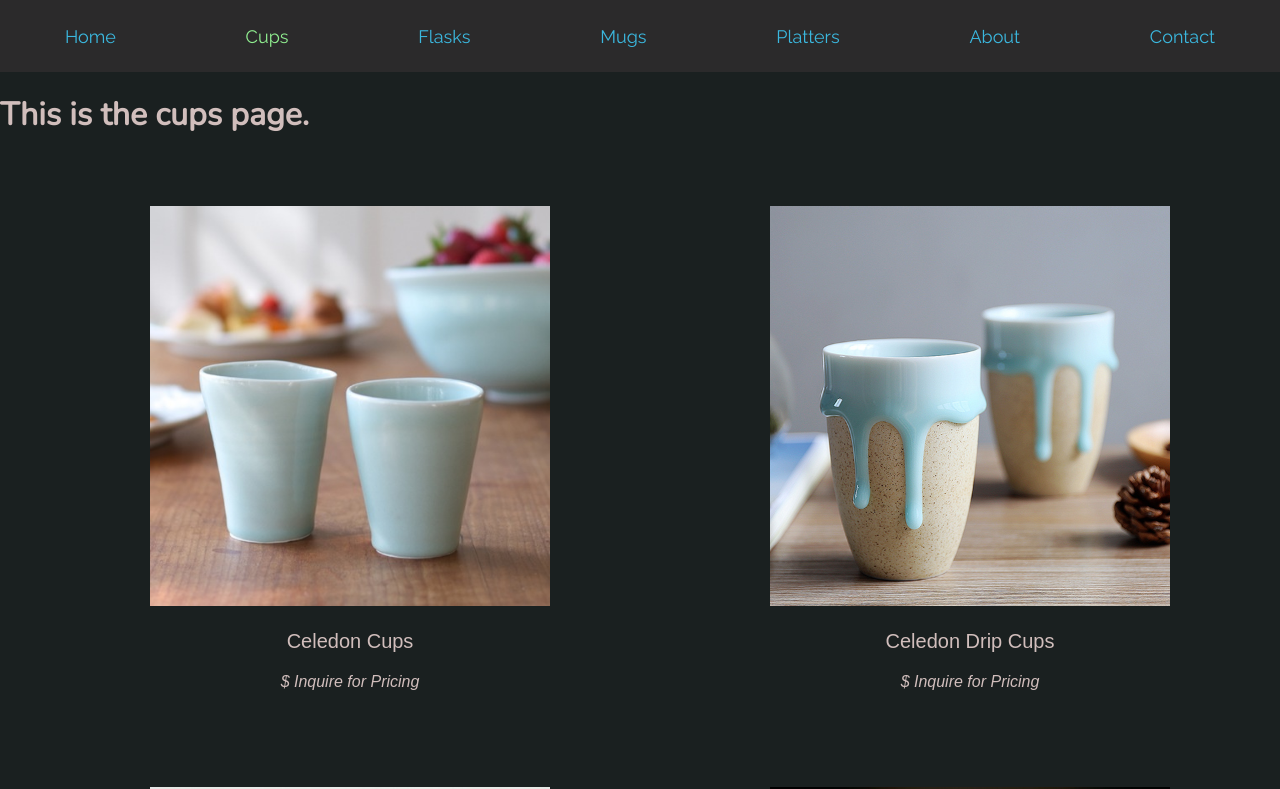
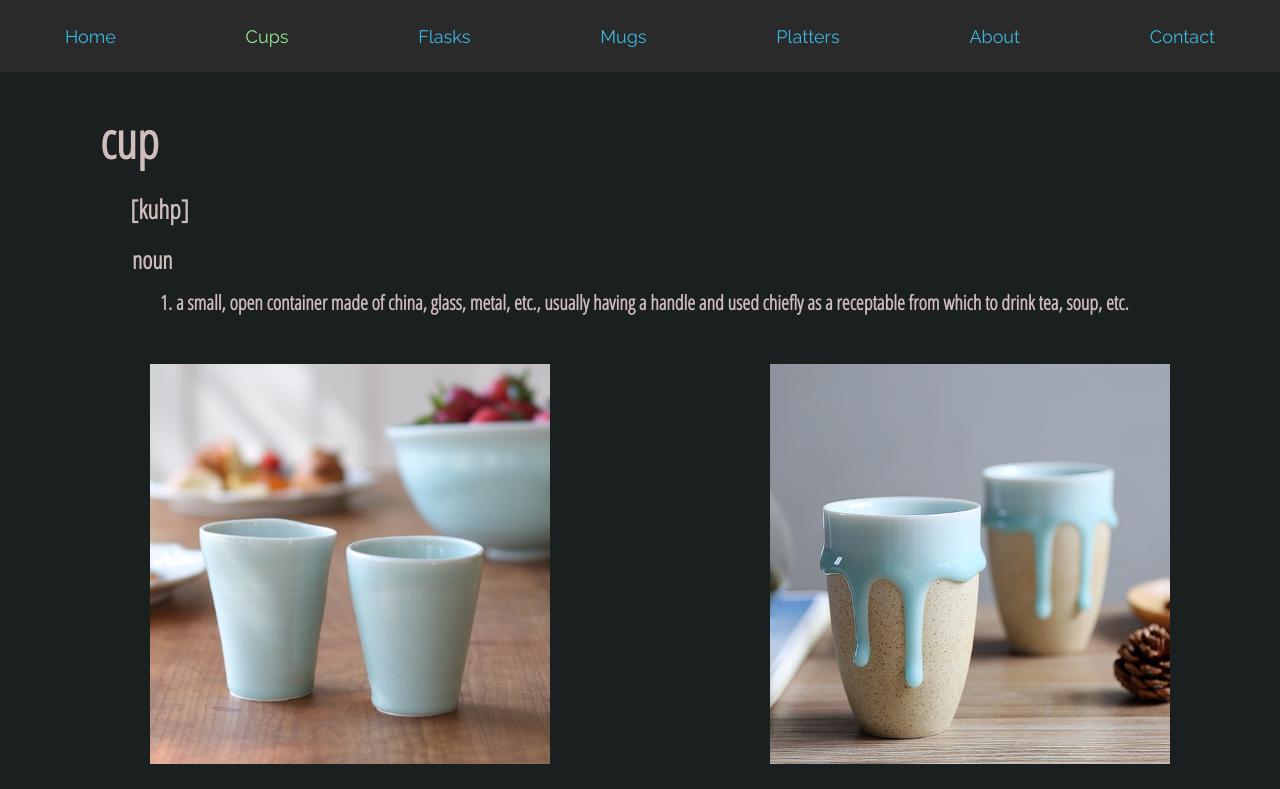
Before and after one commit to MiguelBrito1086/e-commerce-mock, a React (Create React App) app: page /Cups in a window 1280 px wide. Shown: the top 789 px of the page. Built offline with nearby package versions, Linux system fonts and the light colour scheme.

Commit message:
Worked with titles on page and font

```diff
--- a/public/index.html
+++ b/public/index.html
@@ -10,7 +10,7 @@
     -->
     <link rel="manifest" href="%PUBLIC_URL%/manifest.json">
     <link rel="shortcut icon" href="%PUBLIC_URL%/favicon.ico">
-    <link href="https://fonts.googleapis.com/css?family=Nunito|Raleway" rel="stylesheet">
+    <link href="https://fonts.googleapis.com/css?family=Nunito|Open+Sans+Condensed:300|Raleway" rel="stylesheet">
     <!--
       Notice the use of %PUBLIC_URL% in the tags above.
       It will be replaced with the URL of the `public` folder during the build.
--- a/src/components/Cups.js
+++ b/src/components/Cups.js
@@ -8,7 +8,12 @@ export default class Cups extends Component {
   render() {
     return (
       <div>
-        <h1>This is the cups page.</h1>
+        <h1>cup</h1>
+        <h1 className='pronounce'>[kuhp]</h1>
+        <h1 className='noun'>noun</h1>
+        <h1 className='definition'>
+          1. a small, open container made of china, glass, metal, etc., usually having a handle and used chiefly as a receptable from which to drink tea, soup, etc.
+        </h1>
         <div>
           <ul className='cups'>
             <li>
--- a/src/components/Flasks.js
+++ b/src/components/Flasks.js
@@ -8,7 +8,12 @@ export default class Flasks extends Component {
   render() {
     return (
       <div>
-        <h1>This is the flasks page.</h1>
+        <h1>flask</h1>
+        <h1 className='pronounce'>[flahsk]</h1>
+        <h1 className='noun'>noun</h1>
+        <h1 className='definition'>
+          2. a flat metal or glass bottle for carrying in the pocket.
+        </h1>
         <div>
           <ul className='flasks'>
             <li>
--- a/src/components/Mugs.js
+++ b/src/components/Mugs.js
@@ -8,7 +8,12 @@ export default class Mugs extends Component {
   render() {
     return (
       <div>
-        <h1>This is the mugs page.</h1>
+        <h1>mug</h1>
+        <h1 className='pronounce'>[muhg]</h1>
+        <h1 className='noun'>noun</h1>
+        <h1 className='definition'>
+          1. a drinking cup, usually cylindrical in shape, having a handle, and often of a heavy substance, as earthenware.
+        </h1>
         <div>
           <ul className='mugs'>
             <li>
--- a/src/components/Platters.js
+++ b/src/components/Platters.js
@@ -8,7 +8,12 @@ export default class Platters extends Component {
   render() {
     return (
       <div>
-        <h1>This is the platters page.</h1>
+        <h1>platter</h1>
+        <h1 className='pronounce'>[plat-er]</h1>
+        <h1 className='noun'>noun</h1>
+        <h1 className='definition'>
+          1. a large, shallow dish, usually elliptical in shape, for holding and serving food, especially meat or fish.
+        </h1>
         <div>
           <ul className='platters'>
             <li>
--- a/src/styles/App.css
+++ b/src/styles/App.css
@@ -23,12 +23,17 @@ nav a {
 }
 
 a:hover {
-  color: #af5ff6
+  color: #af5ff6;
+  position: relative;
+  top: -.25em;
 }
 
 h1 {
-  font-family: 'Nunito', sans-serif;
+  font-family: 'Open Sans Condensed', sans-serif;
   color: #d1bebc;
+  font-size: 50px;
+  margin-left: 2em;
+  margin-bottom: 0;
 }
 
 img {
@@ -102,3 +107,18 @@ img {
   font-style: italic;
   font-weight: 100;
 }
+
+.pronounce {
+  font-size: 26px;
+  margin-left: 5em;
+}
+
+.noun {
+  font-size: 24px;
+  margin-left: 5.5em;
+}
+
+.definition {
+  font-size: 20px;
+  margin-left: 8em;
+}
```
